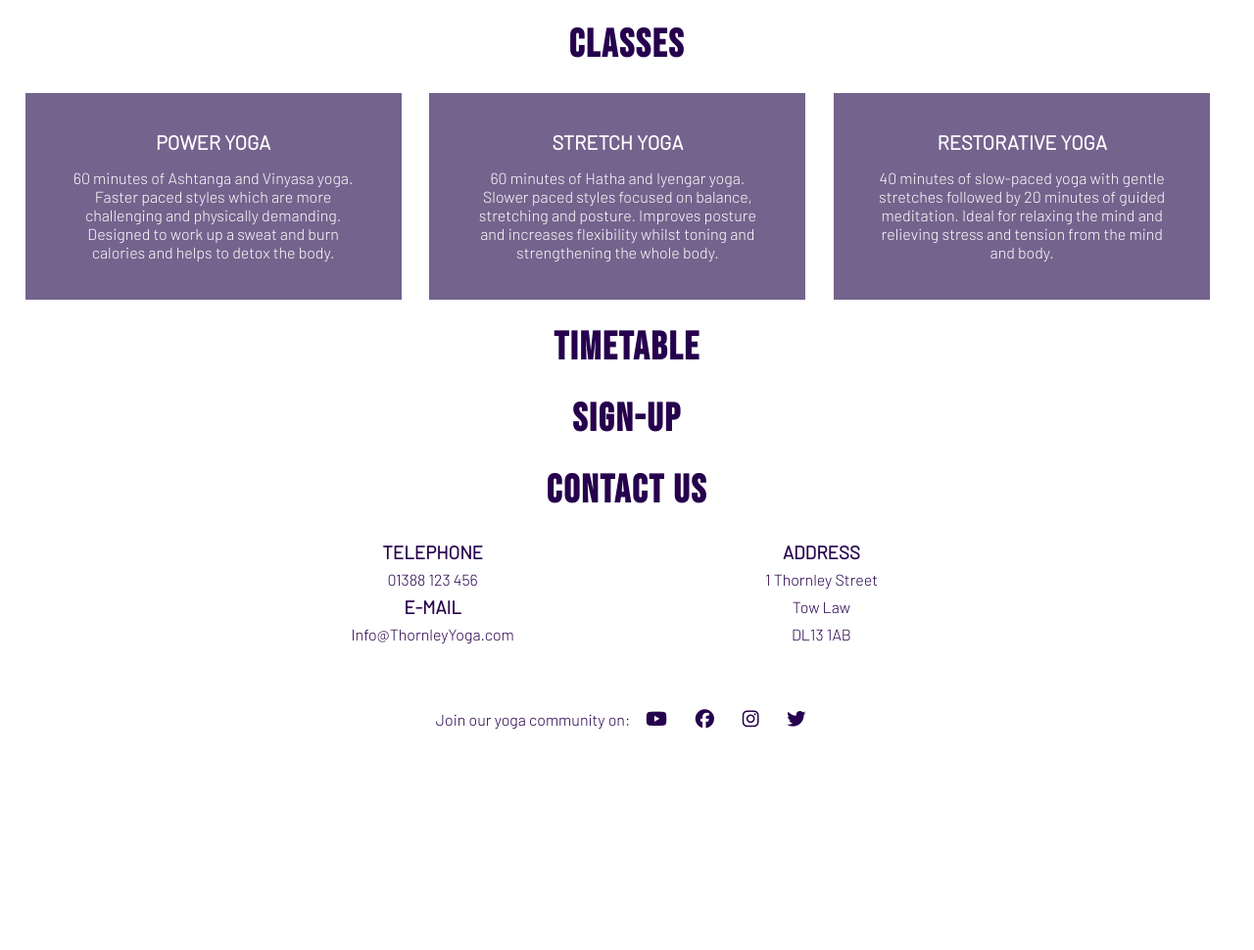
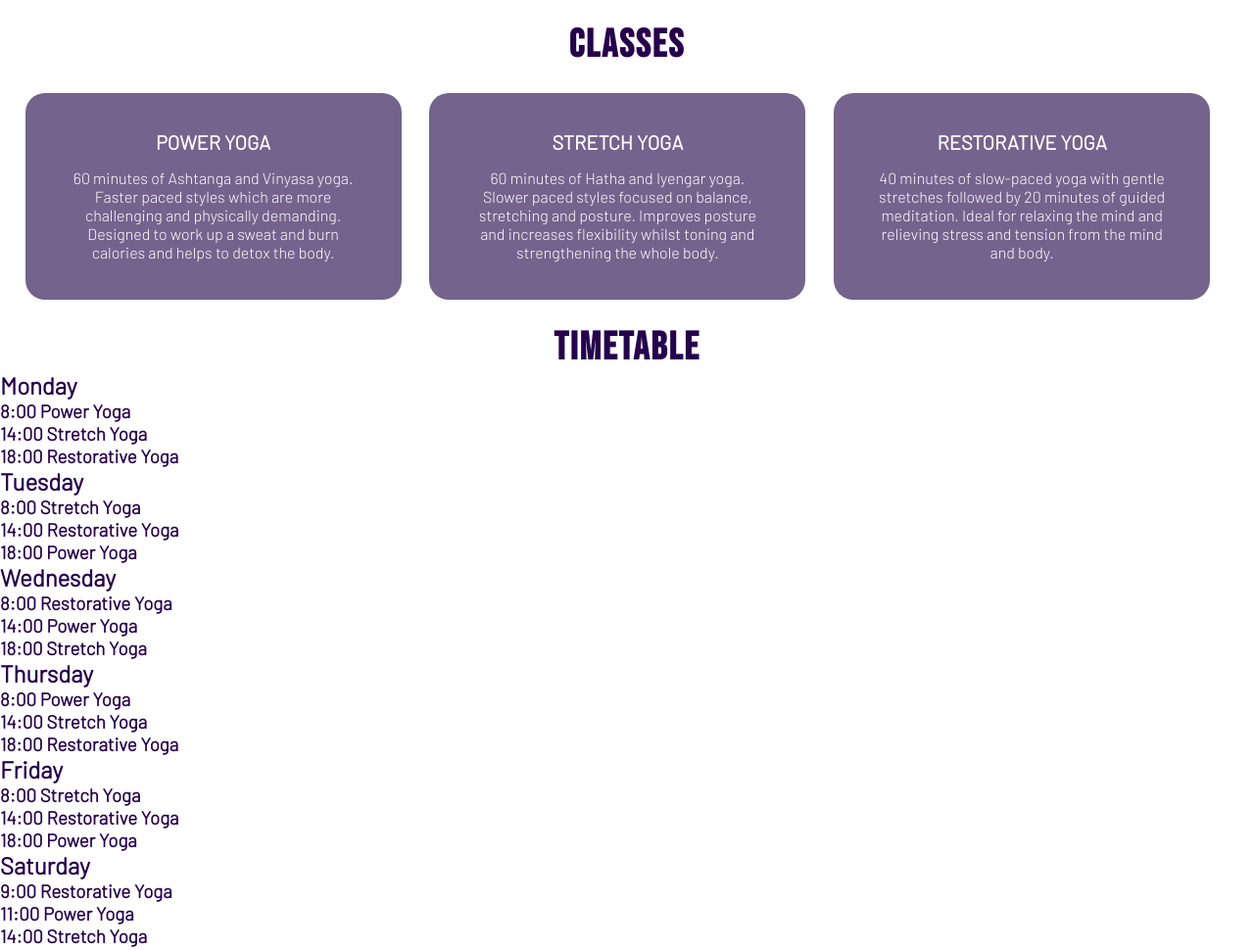
Before and after one commit to Porsil/thornley-yoga, a plain HTML site: page index.html in a window 1280 px wide. Shown: the part 906-1876 px from the top of the page at 98% size. Before the commit the page ends 1668 px from the top, so only its background shows below. Drawn offline with Linux system fonts and the light colour scheme.

Commit message:
add content to timetable section

```diff
--- a/assets/css/style.css
+++ b/assets/css/style.css
@@ -115,37 +115,33 @@ header i {
     color: #fff;
 }
 
-#yoga-class > h2 {
+.yoga-class > h2 {
     text-transform: uppercase;
     font-size: 125%;
     padding-bottom: 15px;
 }
 
-.class-left {
+.yoga-class {
     width: 30%;
-    margin-left: 2%;
-    margin-right: 1%;
     padding: 3%;
     box-sizing: border-box;
     background-color: #74638D;
+    border-radius: 20px;
+}
+
+.class-left {
+    margin-left: 2%;
+    margin-right: 1%;
 }
 
 .class-center {
-    width: 30%;
     margin-left: 1%;
     margin-right: 1%;
-    padding: 3%;
-    box-sizing: border-box;
-    background-color: #74638D
 }
 
 .class-right {
-    width: 30%;
     margin-left: 1%;
     margin-right: 2%;
-    padding: 3%;
-    box-sizing: border-box;
-    background-color: #74638D;
 }
 
 /* contact us section */
--- a/index.html
+++ b/index.html
@@ -47,19 +47,19 @@
     </section>
     <section id="classes-section">
         <h1 class="section-heading">Classes</h1>
-        <div id="yoga-class" class="class-left">
+        <div class="yoga-class class-left">
             <h2>Power Yoga</h2>
             <p>60 minutes of Ashtanga and Vinyasa yoga.
                 Faster paced styles which are more challenging and physically demanding.
                 Designed to work up a sweat and burn calories and helps to detox the body.</p>
         </div>
-        <div id="yoga-class" class="class-center">
+        <div class="yoga-class class-center">
             <h2>Stretch Yoga</h2>
             <p>60 minutes of Hatha and Iyengar yoga.
                 Slower paced styles focused on balance, stretching and posture.
                 Improves posture and increases flexibility whilst toning and strengthening the whole body.</p>
         </div>
-        <div id="yoga-class" class="class-right">
+        <div class="yoga-class class-right">
             <h2>Restorative Yoga</h2>
             <p>40 minutes of slow-paced yoga with gentle stretches followed by 20 minutes of guided meditation.
                 Ideal for relaxing the mind and relieving stress and tension from the mind and body.</p>
@@ -67,6 +67,42 @@
     </section>
     <section id="timetable-section">
         <h1 class="section-heading">Timetable</h1>
+        <div>
+            <h2>Monday</h2>
+            <h3>8:00 Power Yoga</h3>
+            <h3>14:00 Stretch Yoga</h3>
+            <h3>18:00 Restorative Yoga</h3>
+        </div>
+        <div>
+            <h2>Tuesday</h2>
+            <h3>8:00 Stretch Yoga</h3>
+            <h3>14:00 Restorative Yoga</h3>
+            <h3>18:00 Power Yoga</h3>
+        </div>
+        <div>
+            <h2>Wednesday</h2>
+            <h3>8:00 Restorative Yoga</h3>
+            <h3>14:00 Power Yoga</h3>
+            <h3>18:00 Stretch Yoga</h3>
+        </div>
+        <div>
+            <h2>Thursday</h2>
+            <h3>8:00 Power Yoga</h3>
+            <h3>14:00 Stretch Yoga</h3>
+            <h3>18:00 Restorative Yoga</h3>
+        </div>
+        <div>
+            <h2>Friday</h2>
+            <h3>8:00 Stretch Yoga</h3>
+            <h3>14:00 Restorative Yoga</h3>
+            <h3>18:00 Power Yoga</h3>
+        </div>
+        <div>
+            <h2>Saturday</h2>
+            <h3>9:00 Restorative Yoga</h3>
+            <h3>11:00 Power Yoga</h3>
+            <h3>14:00 Stretch Yoga</h3>
+        </div>
     </section>
     <section id="signup-section">
         <h1 class="section-heading">Sign-up</h1>
```
